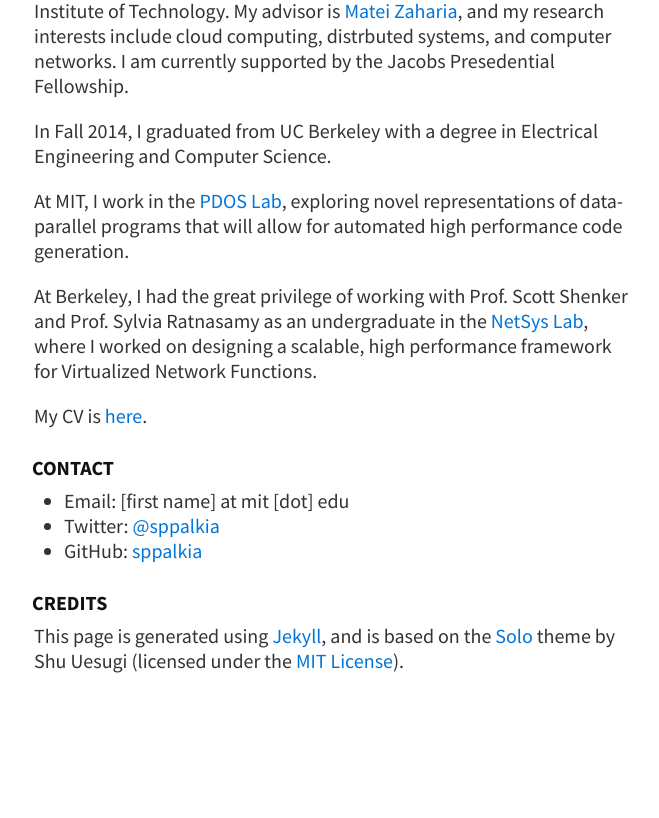
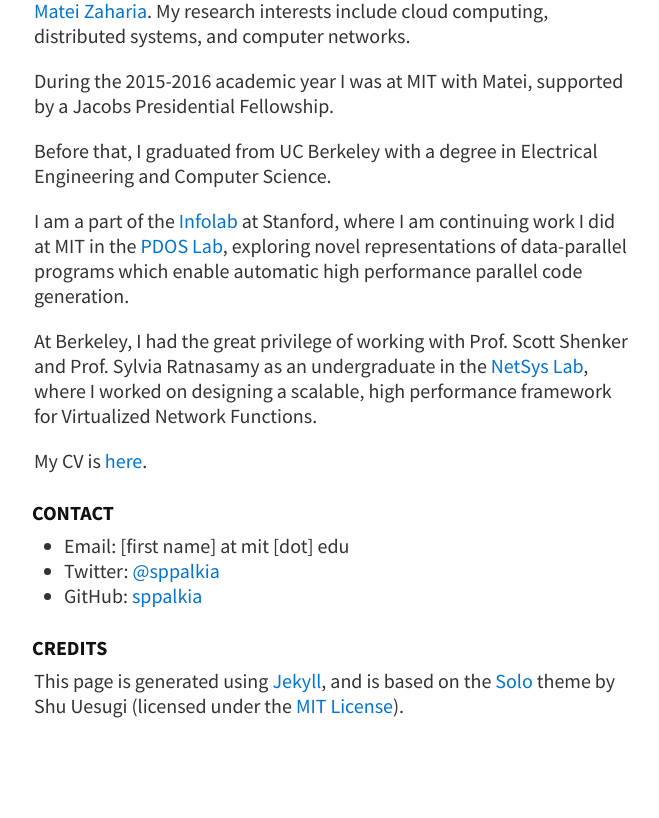
Before and after one commit to sppalkia/sppalkia.github.io, a Jekyll site: the page built from index.md, in a window 1280 px wide. Shown: the part 452-1270 px from the top of the page, without its empty margins (306-965 px from the left). Built offline with Jekyll 4.4.1, drawn with Linux system fonts in a browser that asks for light colours; before the commit the page ends 1225 px from its top, so only the background shows below that; some of the changed text lies outside the part shown.

Commit message:
Update text

```diff
--- a/_includes/text/intro.md
+++ b/_includes/text/intro.md
@@ -1,8 +1,9 @@
-I am a first year Computer Science PhD student at the Massachuesetts Institute
-of Technology. My advisor is [Matei
-Zaharia](http://people.csail.mit.edu/matei/), and my research interests include
-cloud computing, distrbuted systems, and computer networks. I am currently
-supported by the Jacobs Presedential Fellowship.
+I am a second year Ph.D. student at Stanford University, advised by [Prof. Matei
+Zaharia](http://people.csail.mit.edu/matei/). My research interests include
+cloud computing, distributed systems, and computer networks.
 
-In Fall 2014, I graduated from UC Berkeley with a degree in Electrical
+During the 2015-2016 academic year I was at MIT with Matei,
+supported by a Jacobs Presidential Fellowship.
+
+Before that, I graduated from UC Berkeley with a degree in Electrical
 Engineering and Computer Science.
--- a/_includes/text/research.md
+++ b/_includes/text/research.md
@@ -1,6 +1,7 @@
-At MIT, I work in the [PDOS Lab](http://pdos.csail.mit.edu), exploring novel
-representations of data-parallel programs that will allow for automated high
-performance code generation.
+I am a part of the [Infolab](http://infolab.stanford.edu) at Stanford, where I
+am continuing work I did at MIT in the [PDOS Lab](http://pdos.csail.mit.edu),
+exploring novel representations of data-parallel programs which enable
+automatic high performance parallel code generation.
 
 At Berkeley, I had the great privilege of working with Prof. Scott Shenker and
 Prof. Sylvia Ratnasamy as an undergraduate in the [NetSys
```
